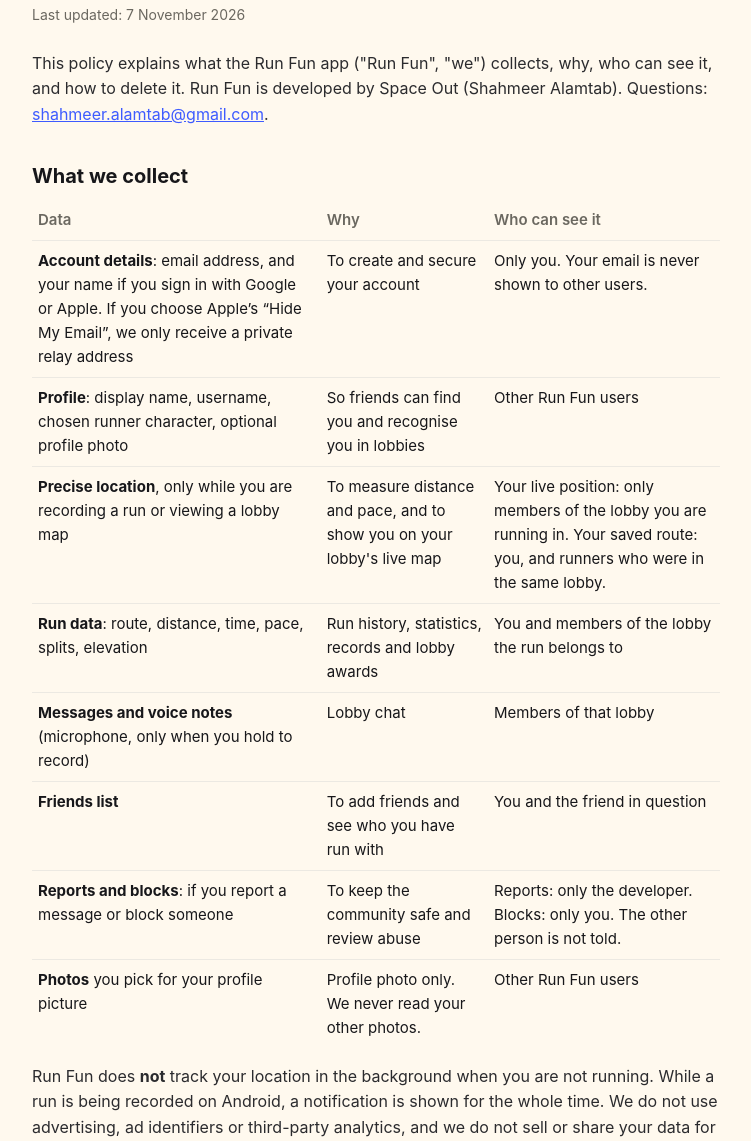
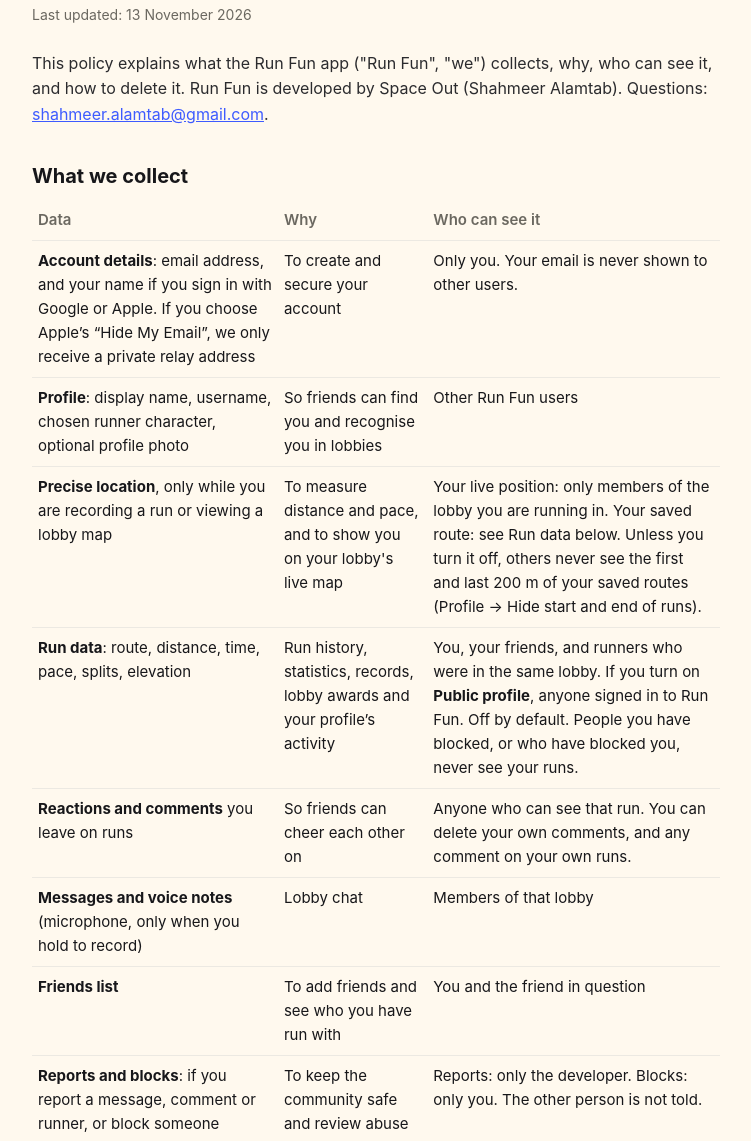
Before and after one commit to shahmeerj/runfun-site, a plain HTML site: page privacy.html in a window 1280 px wide. Shown: the part 156-1297 px from the top of the page, without its empty margins (264-1015 px from the left). Drawn offline with Linux system fonts and the light colour scheme.

Commit message:
Privacy: friend/public run visibility, hidden route ends, reactions and comments
Co-Authored-By: Claude Opus 5.5 <noreply@anthropic.com>
Claude-Session: https://claude.ai/code/session_017fnRX1CwUzjkY7TJUw1Q6w

```diff
--- a/privacy.html
+++ b/privacy.html
@@ -19,7 +19,7 @@ footer{margin-top:48px;color:var(--muted);font-size:14px}
 <body><main><header><img src="icon.png" alt=""><a href="./">Run Fun</a></header>
 
 <h1>Privacy policy</h1>
-<p class="meta">Last updated: 7 November 2026</p>
+<p class="meta">Last updated: 13 November 2026</p>
 <p>This policy explains what the Run Fun app ("Run Fun", "we") collects, why, who can see it, and how to delete it. Run Fun is developed by Space Out (Shahmeer Alamtab). Questions: <a href="mailto:shahmeer.alamtab@gmail.com">shahmeer.alamtab@gmail.com</a>.</p>
 
 <h2>What we collect</h2>
@@ -27,11 +27,12 @@ footer{margin-top:48px;color:var(--muted);font-size:14px}
 <tr><th>Data</th><th>Why</th><th>Who can see it</th></tr>
 <tr><td><b>Account details</b>: email address, and your name if you sign in with Google or Apple. If you choose Apple’s “Hide My Email”, we only receive a private relay address</td><td>To create and secure your account</td><td>Only you. Your email is never shown to other users.</td></tr>
 <tr><td><b>Profile</b>: display name, username, chosen runner character, optional profile photo</td><td>So friends can find you and recognise you in lobbies</td><td>Other Run Fun users</td></tr>
-<tr><td><b>Precise location</b>, only while you are recording a run or viewing a lobby map</td><td>To measure distance and pace, and to show you on your lobby's live map</td><td>Your live position: only members of the lobby you are running in. Your saved route: you, and runners who were in the same lobby.</td></tr>
-<tr><td><b>Run data</b>: route, distance, time, pace, splits, elevation</td><td>Run history, statistics, records and lobby awards</td><td>You and members of the lobby the run belongs to</td></tr>
+<tr><td><b>Precise location</b>, only while you are recording a run or viewing a lobby map</td><td>To measure distance and pace, and to show you on your lobby's live map</td><td>Your live position: only members of the lobby you are running in. Your saved route: see Run data below. Unless you turn it off, others never see the first and last 200 m of your saved routes (Profile → Hide start and end of runs).</td></tr>
+<tr><td><b>Run data</b>: route, distance, time, pace, splits, elevation</td><td>Run history, statistics, records, lobby awards and your profile’s activity</td><td>You, your friends, and runners who were in the same lobby. If you turn on <b>Public profile</b>, anyone signed in to Run Fun. Off by default. People you have blocked, or who have blocked you, never see your runs.</td></tr>
+<tr><td><b>Reactions and comments</b> you leave on runs</td><td>So friends can cheer each other on</td><td>Anyone who can see that run. You can delete your own comments, and any comment on your own runs.</td></tr>
 <tr><td><b>Messages and voice notes</b> (microphone, only when you hold to record)</td><td>Lobby chat</td><td>Members of that lobby</td></tr>
 <tr><td><b>Friends list</b></td><td>To add friends and see who you have run with</td><td>You and the friend in question</td></tr>
-<tr><td><b>Reports and blocks</b>: if you report a message or block someone</td><td>To keep the community safe and review abuse</td><td>Reports: only the developer. Blocks: only you. The other person is not told.</td></tr>
+<tr><td><b>Reports and blocks</b>: if you report a message, comment or runner, or block someone</td><td>To keep the community safe and review abuse</td><td>Reports: only the developer. Blocks: only you. The other person is not told.</td></tr>
 <tr><td><b>Photos</b> you pick for your profile picture</td><td>Profile photo only. We never read your other photos.</td><td>Other Run Fun users</td></tr>
 </table>
 <p>Run Fun does <b>not</b> track your location in the background when you are not running. While a run is being recorded on Android, a notification is shown for the whole time. We do not use advertising, ad identifiers or third-party analytics, and we do not sell or share your data for advertising.</p>
```
